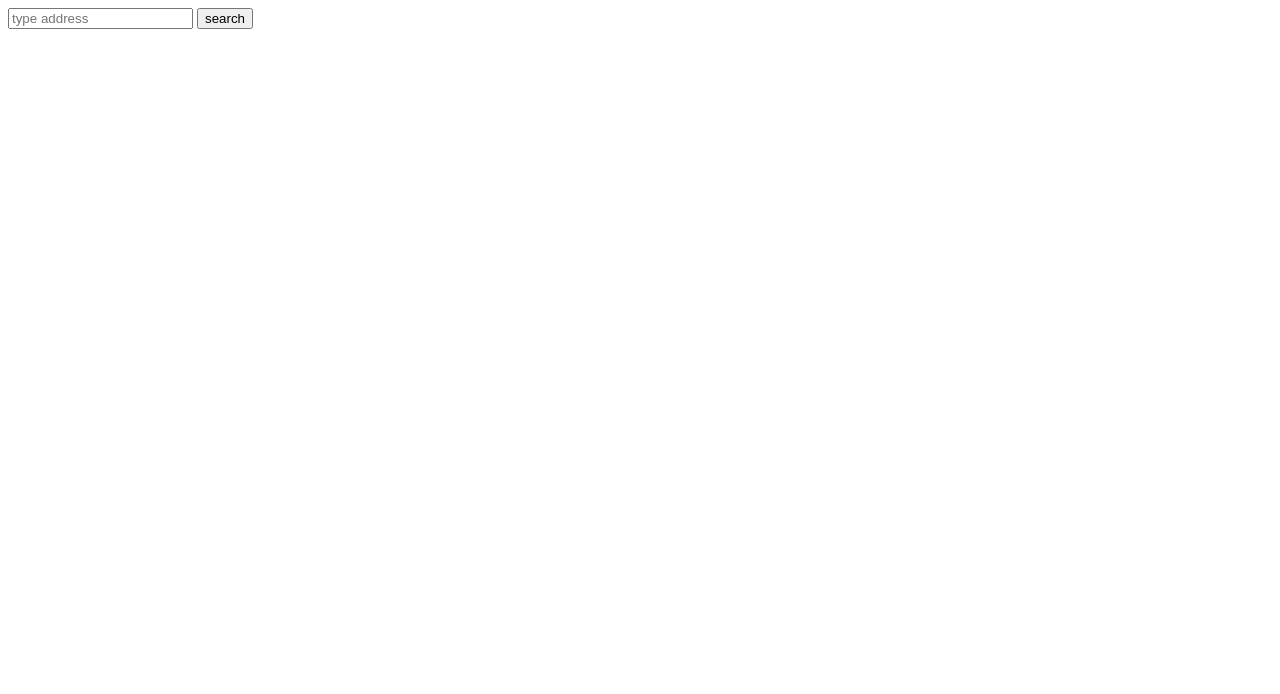
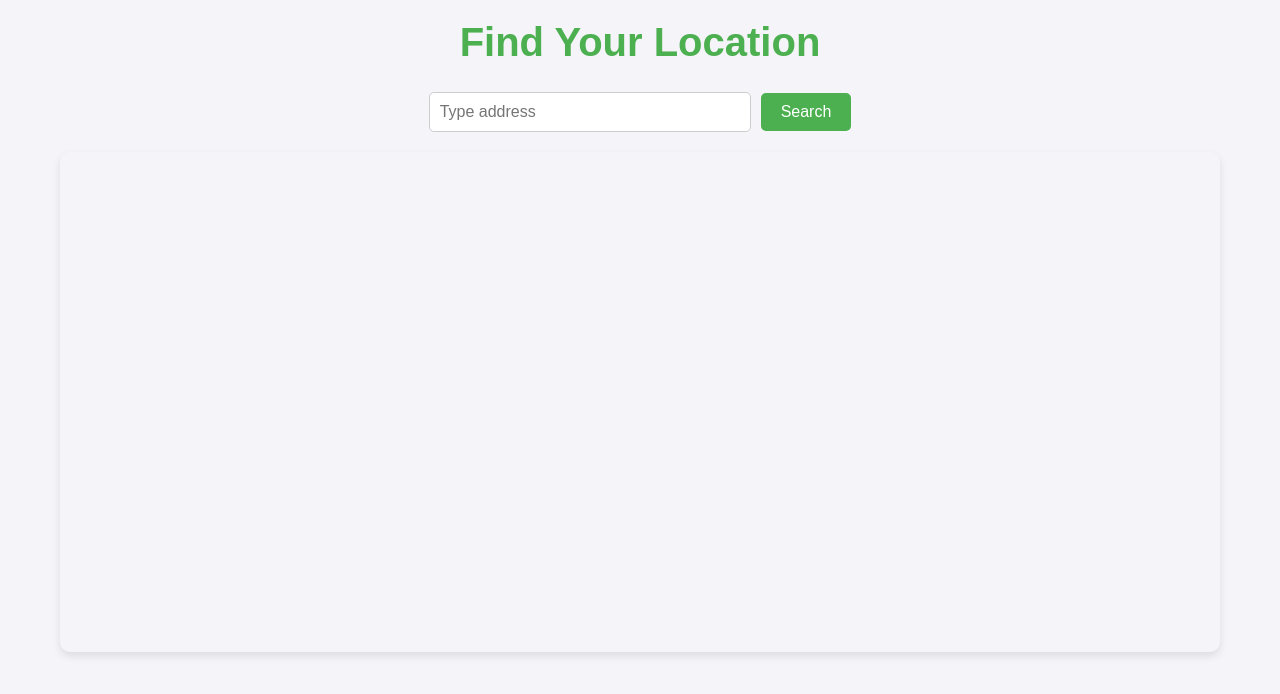
Before and after one commit to hashir03042122258/geolocation, a plain HTML site: page index.html in a window 1280 px wide. Drawn offline with nearby package versions, Linux system fonts and the light colour scheme.

Commit message:
change ui

```diff
--- a/index.html
+++ b/index.html
@@ -3,23 +3,86 @@
 <head>
     <meta charset="UTF-8">
     <meta name="viewport" content="width=device-width, initial-scale=1.0">
-    <title>Document</title>
+    <title>Find Location</title>
     <link rel="stylesheet" href="https://cdnjs.cloudflare.com/ajax/libs/leaflet/1.9.4/leaflet.css" integrity="sha512-Zcn6bjR/8RZbLEpLIeOwNtzREBAJnUKESxces60Mpoj+2okopSAcSUIUOseddDm0cxnGQzxIR7vJgsLZbdLE3w==" crossorigin="anonymous" referrerpolicy="no-referrer" />
+    <style>
+        body {
+            font-family: Arial, sans-serif;
+            margin: 0;
+            padding: 0;
+            box-sizing: border-box;
+            background-color: #f4f4f9;
+            color: #333;
+        }
+
+        h1 {
+            text-align: center;
+            color: #4CAF50;
+            margin-top: 20px;
+            font-size: 2.5em;
+        }
+
+        .search-container {
+            display: flex;
+            justify-content: center;
+            align-items: center;
+            margin: 20px 0;
+            gap: 10px;
+        }
+
+        .locationsearch {
+            width: 300px;
+            padding: 10px;
+            font-size: 1em;
+            border: 1px solid #ccc;
+            border-radius: 5px;
+            outline: none;
+            transition: border-color 0.3s;
+        }
+
+        .locationsearch:focus {
+            border-color: #4CAF50;
+        }
+
+        button {
+            padding: 10px 20px;
+            font-size: 1em;
+            color: #fff;
+            background-color: #4CAF50;
+            border: none;
+            border-radius: 5px;
+            cursor: pointer;
+            transition: background-color 0.3s;
+        }
+
+        button:hover {
+            background-color: #45a049;
+        }
+
+        #map {
+            height: 500px;
+            margin: 0 20px;
+            border-radius: 10px;
+            box-shadow: 0 4px 8px rgba(0, 0, 0, 0.1);
+        }
+
+        .container {
+            max-width: 1200px;
+            margin: 0 auto;
+        }
+    </style>
 </head>
-<style>
+<body>
+    <div class="container">
+        <h1>Find Your Location</h1>
+        <div class="search-container">
+            <input type="text" class="locationsearch" id="searchlocation" placeholder="Type address">
+            <button id="Location">Search</button>
+        </div>
+        <div id="map"></div>
+    </div>
 
-    #map { height: 500px; }
-</style>
-<body>
-    <div>
-
-        <input type="text" class="locationsearch" id="searchlocation" placeholder="type address">
-        <button id="searchlocation">search</button>
-    </div>
-    <div id="map">
-            </div>
-            <script src="https://cdnjs.cloudflare.com/ajax/libs/leaflet/1.9.4/leaflet.js" integrity="sha512-BwHfrr4c9kmRkLw6iXFdzcdWV/PGkVgiIyIWLLlTSXzWQzxuSg4DiQUCpauz/EWjgk5TYQqX/kvn9pG1NpYfqg==" crossorigin="anonymous" referrerpolicy="no-referrer"></script>
-
+    <script src="https://cdnjs.cloudflare.com/ajax/libs/leaflet/1.9.4/leaflet.js" integrity="sha512-BwHfrr4c9kmRkLw6iXFdzcdWV/PGkVgiIyIWLLlTSXzWQzxuSg4DiQUCpauz/EWjgk5TYQqX/kvn9pG1NpYfqg==" crossorigin="anonymous" referrerpolicy="no-referrer"></script>
     <script src="main.js"></script>
 </body>
 </html>
--- a/main.js
+++ b/main.js
@@ -8,7 +8,7 @@ if('geolocation' in navigator){
             attribution: '&copy; <a href="http://www.openstreetmap.org/copyright">OpenStreetMap</a>'
         }).addTo(map);
         L.marker([latitude, longitude]).addTo(map).bindPopup("iam here.").openPopup();
-        var search=document.getElementById("searchlocation")
+        var search=document.getElementById("Location")
         search.addEventListener("click", function(){
             var searchlocation=document.getElementById("searchlocation").value;
             fetch( `https://nominatim.openstreetmap.org/search?format=json&q=${searchlocation}`)
```
